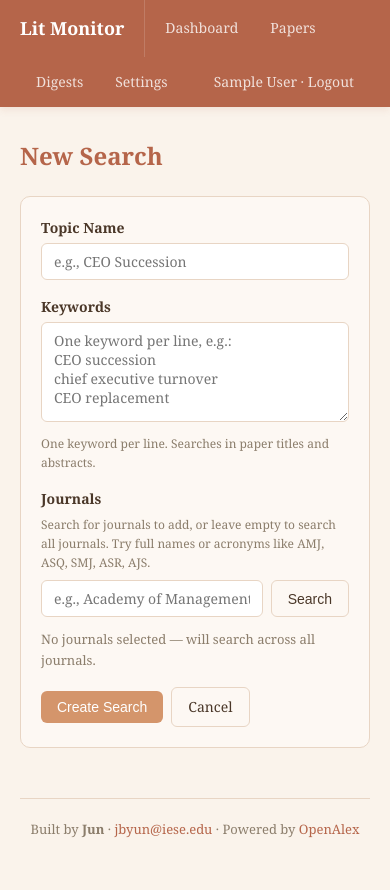
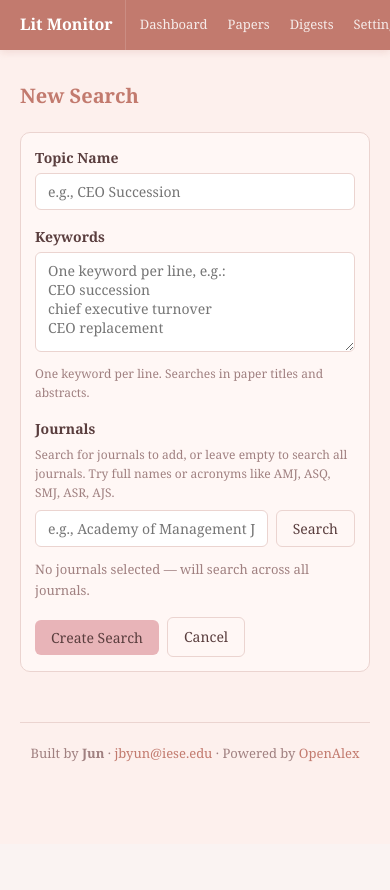
Before and after one commit to junishka/literature-monitor, a Flask app: page /searches/new in a window 390 px wide. After the commit the page ends 762 px from the top, so only its background shows below. Run offline with Flask 3, Linux system fonts and the light colour scheme; the visitor is signed in with stand-in values (Sample User, id 1); data comes from the database, SQL or seed files in the repository; data that the repository does not hold is empty; some libraries are stand-ins or nearby versions.

Commit message:
Wes Anderson pastel pink theme + mobile responsive fix
- Pink palette: blush, rose, cream, sage, mustard accents
- Nav: single scrollable row on mobile, no wrapping
- Stats: 4 columns desktop, 2 on mobile
- Tables: horizontal scroll on mobile
- Dashboard header wraps cleanly on small screens
- Keyword tags in pastel pink

Co-Authored-By: Claude Opus 4.6 (1M context) <noreply@anthropic.com>

```diff
--- a/static/style.css
+++ b/static/style.css
@@ -1,18 +1,24 @@
-/* Literature Monitor — Clean Academic UI */
+/* Literature Monitor — Wes Anderson Pastel Pink */
 
 :root {
-  --primary: #b5654a;
-  --primary-light: #c4826b;
-  --accent: #d4956b;
-  --bg: #faf3eb;
-  --card-bg: #fdf8f3;
-  --text: #4a3728;
-  --text-muted: #8b7d6b;
-  --border: #e8d5c4;
-  --success: #7ea87e;
+  --primary: #c27a6e;
+  --primary-light: #d4948a;
+  --accent: #d4a0a0;
+  --bg: #fdf0ed;
+  --card-bg: #fff7f5;
+  --text: #5a3e3e;
+  --text-muted: #a08080;
+  --border: #ebd4d0;
+  --success: #8db58d;
   --error: #c97b7b;
-  --info: #7ba7b5;
+  --info: #8daab5;
   --radius: 10px;
+  --pink: #e8b4b8;
+  --pink-light: #f5dce0;
+  --blush: #f0c8c8;
+  --cream: #faf0e6;
+  --sage: #c5d5c0;
+  --mustard: #dcc48e;
 }
 
 * { box-sizing: border-box; margin: 0; padding: 0; }
@@ -33,7 +39,7 @@ nav {
   position: sticky;
   top: 0;
   z-index: 100;
-  box-shadow: 0 2px 8px rgba(181,101,74,0.15);
+  box-shadow: 0 2px 8px rgba(194,122,110,0.2);
 }
 nav .container {
   display: flex;
@@ -45,21 +51,23 @@ nav .logo {
   font-size: 18px;
   font-weight: 700;
   text-decoration: none;
-  padding: 14px 20px 14px 0;
+  padding: 14px 16px 14px 0;
   border-right: 1px solid rgba(255,255,255,0.15);
   margin-right: 4px;
+  white-space: nowrap;
 }
 nav a {
-  color: rgba(255,255,255,0.8);
+  color: rgba(255,255,255,0.85);
   text-decoration: none;
-  padding: 14px 16px;
+  padding: 14px 12px;
   font-size: 14px;
   font-weight: 500;
   transition: all 0.15s;
+  white-space: nowrap;
 }
 nav a:hover, nav a.active {
   color: white;
-  background: rgba(255,255,255,0.1);
+  background: rgba(255,255,255,0.12);
 }
 
 main { padding: 30px 0; }
@@ -91,14 +99,15 @@ h3 { font-size: 15px; font-weight: 600; margin-bottom: 8px; }
   font-size: 14px;
   font-weight: 500;
 }
-.flash.success { background: #f2f7f0; color: var(--success); border: 1px solid #c8dcc4; }
-.flash.error { background: #faf0f0; color: var(--error); border: 1px solid #e8c8c8; }
-.flash.info { background: #eef5f7; color: var(--info); border: 1px solid #c4d8e0; }
+.flash.success { background: #f0f5ed; color: var(--success); border: 1px solid var(--sage); }
+.flash.error { background: var(--pink-light); color: var(--error); border: 1px solid var(--blush); }
+.flash.info { background: #edf3f5; color: var(--info); border: 1px solid #c4d8e0; }
 
 /* Buttons */
 .btn {
   display: inline-flex;
   align-items: center;
+  justify-content: center;
   gap: 6px;
   padding: 8px 16px;
   border-radius: 6px;
@@ -108,15 +117,16 @@ h3 { font-size: 15px; font-weight: 600; margin-bottom: 8px; }
   border: none;
   cursor: pointer;
   transition: all 0.15s;
+  font-family: inherit;
 }
-.btn-primary { background: var(--accent); color: white; }
-.btn-primary:hover { background: var(--primary-light); }
+.btn-primary { background: var(--pink); color: var(--text); }
+.btn-primary:hover { background: var(--blush); }
 .btn-secondary { background: var(--card-bg); color: var(--text); border: 1px solid var(--border); }
 .btn-secondary:hover { background: var(--bg); }
-.btn-danger { background: var(--card-bg); color: var(--error); border: 1px solid #e8c8c8; }
-.btn-danger:hover { background: #faf0f0; }
-.btn-success { background: var(--success); color: white; }
-.btn-success:hover { background: #6b956b; }
+.btn-danger { background: var(--card-bg); color: var(--error); border: 1px solid var(--blush); }
+.btn-danger:hover { background: var(--pink-light); }
+.btn-success { background: var(--sage); color: var(--text); }
+.btn-success:hover { background: #b3c8ae; }
 .btn-sm { padding: 5px 10px; font-size: 13px; }
 .btn-lg { padding: 12px 24px; font-size: 16px; }
 
@@ -231,11 +244,48 @@ tr:hover { background: var(--bg); }
   display: flex;
   gap: 8px;
   align-items: center;
+  flex-wrap: wrap;
 }
 
-/* Responsive */
+/* ---- Mobile responsive ---- */
 @media (max-width: 640px) {
   .form-row { grid-template-columns: 1fr; }
-  .stats { grid-template-columns: 1fr 1fr; }
-  nav .container { flex-wrap: wrap; }
+
+  /* Nav: single scrollable row */
+  nav .container {
+    overflow-x: auto;
+    -webkit-overflow-scrolling: touch;
+    scrollbar-width: none;
+  }
+  nav .container::-webkit-scrollbar { display: none; }
+  nav .logo {
+    font-size: 16px;
+    padding: 12px 12px 12px 0;
+  }
+  nav a {
+    padding: 12px 10px;
+    font-size: 13px;
+  }
+
+  /* Dashboard header: stack vertically */
+  h1 { font-size: 20px; }
+
+  /* Stats: 2 columns on mobile */
+  .stats {
+    grid-template-columns: 1fr 1fr;
+    gap: 8px;
+  }
+  .stat-card { padding: 12px; }
+  .stat-value { font-size: 20px; }
+  .stat-label { font-size: 10px; }
+
+  /* Cards */
+  .card { padding: 14px; }
+  .card-header { flex-wrap: wrap; gap: 8px; }
+
+  /* Tables: horizontal scroll */
+  table { display: block; overflow-x: auto; white-space: nowrap; }
+
+  /* Buttons */
+  .btn-lg { padding: 10px 18px; font-size: 14px; }
 }
--- a/templates/index.html
+++ b/templates/index.html
@@ -2,11 +2,11 @@
 {% block title %}Dashboard — Literature Monitor{% endblock %}
 
 {% block content %}
-<div style="display:flex; justify-content:space-between; align-items:center; margin-bottom:20px;">
-  <h1>Dashboard</h1>
+<div style="display:flex; justify-content:space-between; align-items:center; margin-bottom:20px; flex-wrap:wrap; gap:10px;">
+  <h1 style="margin-bottom:0;">Dashboard</h1>
   <div class="actions">
     <form method="post" action="{{ url_for('run_now') }}" style="display:inline;">
-      <button type="submit" class="btn btn-primary btn-lg">Run Now</button>
+      <button type="submit" class="btn btn-primary">Run Now</button>
     </form>
     <a href="{{ url_for('new_search') }}" class="btn btn-secondary">+ New Search</a>
   </div>
```
Also changed, not shown: other parts of static/style.css (+14 -11 lines).
